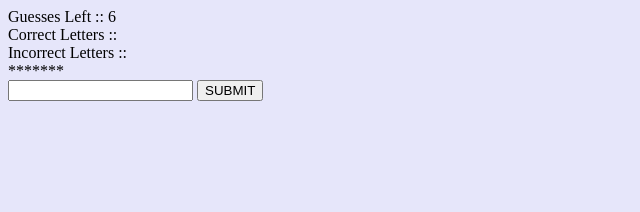
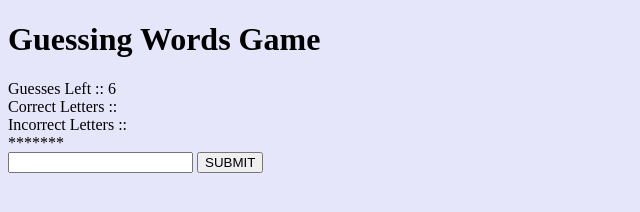
Before and after one commit to kruthika2304/kruthika2304.github.io, a website: page index.html in a window 1280 px wide. Shown: the whole page, without its empty margins (0-640 px from the left). Drawn offline with nearby package versions, Linux system fonts and the light colour scheme.

Commit message:
new2 commit

```diff
--- a/index.html
+++ b/index.html
@@ -7,6 +7,7 @@
 	<script src="app.js"></script>
 </head>
 <body bgcolor="#E6E6FA" ng-app="HangmanApp" ng-controller="GameController">
+	<h1>Guessing Words Game</h1>
 	<div>
 		Guesses Left :: {{guesses}}
 	</div>
```
